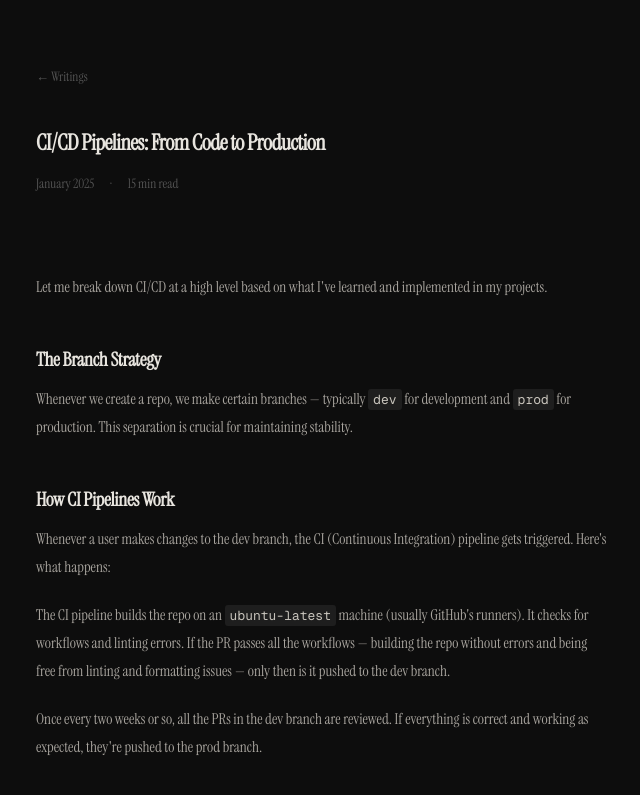
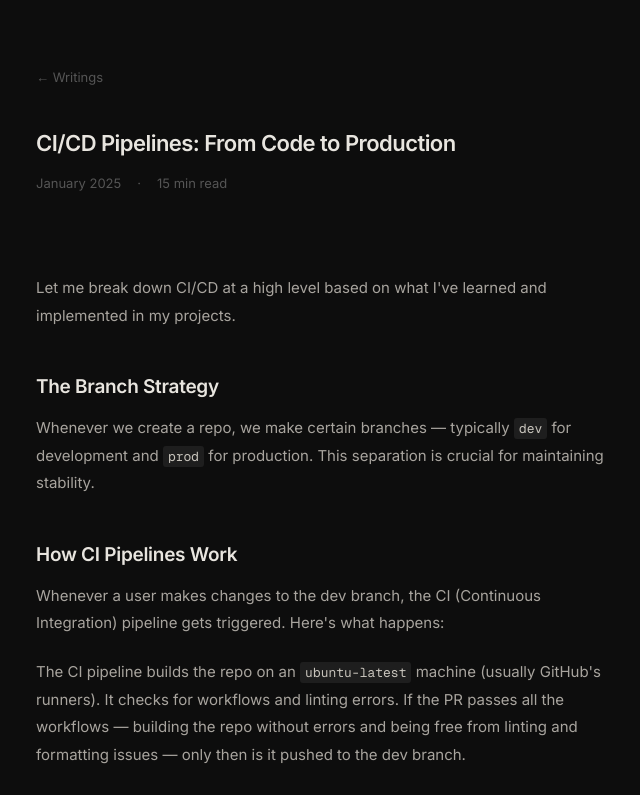
Before and after one commit to Vinodbiradar09/vinod.com, a Next.js app: page /writings/cicd-pipelines-explained in a window 1280 px wide. Shown: the top 795 px of the page, without its empty margins (318-958 px from the left). Built offline with nearby package versions, Linux system fonts and the light colour scheme.

Commit message:
fix : font fix

```diff
--- a/app/globals.css
+++ b/app/globals.css
@@ -7,7 +7,7 @@
 @theme inline {
     --color-background: var(--background);
     --color-foreground: var(--foreground);
-    --font-sans: var(--font-space-grotesk);
+    --font-sans: var(--font-inter);
     --font-mono: var(--font-geist-mono);
     --font-serif: var(--font-instrument-serif);
     --color-border: var(--border);
@@ -59,11 +59,34 @@
         @apply border-border outline-ring/50;
         box-sizing: border-box;
     }
+
     body {
         background-color: var(--background);
         color: var(--foreground);
-        font-family: var(--font-instrument-serif), Georgia, serif;
+        font-family:
+            var(--font-inter),
+            system-ui,
+            -apple-system,
+            sans-serif;
+        font-feature-settings: "cv02", "cv03", "cv04", "cv11";
     }
+
+    /* Force all headings to use Inter — covers ProseContent markdown headings */
+    h1,
+    h2,
+    h3,
+    h4,
+    h5,
+    h6 {
+        font-family:
+            var(--font-inter),
+            system-ui,
+            -apple-system,
+            sans-serif;
+        font-weight: 600;
+        letter-spacing: -0.015em;
+    }
+
     a {
         text-underline-offset: 3px;
     }
--- a/app/layout.tsx
+++ b/app/layout.tsx
@@ -1,19 +1,19 @@
-import { Instrument_Serif, Space_Grotesk, Geist_Mono } from "next/font/google";
+import { Inter, Instrument_Serif, Geist_Mono } from "next/font/google";
 import type { Metadata } from "next";
 import { cn } from "@/lib/utils";
 import "./globals.css";
+
+const inter = Inter({
+  subsets: ["latin"],
+  variable: "--font-inter",
+  display: "swap",
+});
 
 const instrumentSerif = Instrument_Serif({
   subsets: ["latin"],
   weight: ["400"],
   style: ["normal", "italic"],
   variable: "--font-instrument-serif",
-  display: "swap",
-});
-
-const spaceGrotesk = Space_Grotesk({
-  subsets: ["latin"],
-  variable: "--font-space-grotesk",
   display: "swap",
 });
 
@@ -30,13 +30,6 @@ export const metadata: Metadata = {
   },
   description:
     "Full-stack developer working across the JavaScript ecosystem, mainly with TypeScript, Next.js, and Node.js.",
-  openGraph: {
-    title: "Vinod Biradar",
-    description:
-      "Full-stack developer working across the JavaScript ecosystem.",
-    url: "https://vinodbiradar.dev",
-    siteName: "Vinod Biradar",
-  },
 };
 
 export default function RootLayout({
@@ -47,8 +40,8 @@ export default function RootLayout({
       lang="en"
       className={cn(
         "h-full antialiased",
+        inter.variable,
         instrumentSerif.variable,
-        spaceGrotesk.variable,
         geistMono.variable,
       )}
     >
--- a/app/writings/[slug]/page.tsx
+++ b/app/writings/[slug]/page.tsx
@@ -37,31 +37,33 @@ export default async function WritingPage({ params }: PageProps) {
         <div className="mb-10">
           <Link
             href="/writings"
-            className="text-[13px] text-[#555] no-underline hover:text-[#e8e5df] transition-colors font-(--font-space-grotesk)"
+            className="text-[13px] text-[#555] no-underline hover:text-[#e8e5df] transition-colors font-sans"
           >
             ← Writings
           </Link>
         </div>
       </FadeIn>
+
       <FadeIn delay={60}>
         <header className="mb-10">
-          <h1 className="text-[22px] font-semibold leading-snug tracking-tight text-[#e8e5df] mb-4">
+          <h1 className="text-[22px] font-semibold leading-snug tracking-tight text-[#e8e5df] mb-4 font-sans">
             {writing.title}
           </h1>
-          <div className="flex items-center gap-4 text-[13px] text-[#555] font-(--font-space-grotesk)">
+          <div className="flex items-center gap-4 text-[13px] text-[#555] font-sans">
             <span>{writing.date}</span>
             <span>·</span>
             <span>{writing.readTime}</span>
           </div>
         </header>
       </FadeIn>
+
       <FadeIn delay={120}>
         <hr className="border-none border-t border-[#242424] mb-10" />
         <article>
           <ProseContent content={writing.content} />
         </article>
         <hr className="border-none border-t border-[#242424] mt-12 mb-8" />
-        <footer className="flex items-center justify-between text-[13px] text-[#555] font-(--font-space-grotesk)">
+        <footer className="flex items-center justify-between text-[13px] text-[#555] font-sans">
           <Link
             href="/writings"
             className="no-underline hover:text-[#e8e5df] transition-colors"
--- a/components/about-section.tsx
+++ b/components/about-section.tsx
@@ -22,7 +22,7 @@ export function AboutSection() {
         <strong className="text-[#e8e5df] font-semibold">PostgreSQL</strong> on{" "}
         <strong className="text-[#e8e5df] font-semibold">NeonDB</strong> with{" "}
         <strong className="text-[#e8e5df] font-semibold">
-          Prisma , Drizzle
+          Prisma, Drizzle
         </strong>{" "}
         as my ORM. I&apos;ve worked with{" "}
         <strong className="text-[#e8e5df] font-semibold">Redis</strong>,{" "}
--- a/components/prose-content.tsx
+++ b/components/prose-content.tsx
@@ -123,15 +123,16 @@ export function ProseContent({ content }: ProseContentProps) {
           margin-bottom: 1.3rem;
         }
         .prose-content h1 {
-          font-family: var(--font-instrument-serif), Georgia, serif;
+          font-family: var(--font-inter), system-ui, -apple-system, sans-serif;
           font-size: 22px;
           font-weight: 600;
           color: #e8e5df;
           margin-top: 2.75rem;
           margin-bottom: 0.75rem;
+          letter-spacing: -0.015em;
         }
         .prose-content h2 {
-          font-family: var(--font-instrument-serif), Georgia, serif;
+          font-family: var(--font-inter), system-ui, -apple-system, sans-serif;
           font-size: 19px;
           font-weight: 600;
           color: #e8e5df;
@@ -140,12 +141,13 @@ export function ProseContent({ content }: ProseContentProps) {
           letter-spacing: -0.015em;
         }
         .prose-content h3 {
-          font-family: var(--font-instrument-serif), Georgia, serif;
+          font-family: var(--font-inter), system-ui, -apple-system, sans-serif;
           font-size: 16px;
           font-weight: 600;
           color: #e8e5df;
           margin-top: 2rem;
           margin-bottom: 0.5rem;
+          letter-spacing: -0.015em;
         }
         .prose-content ul {
           list-style: none;
```
